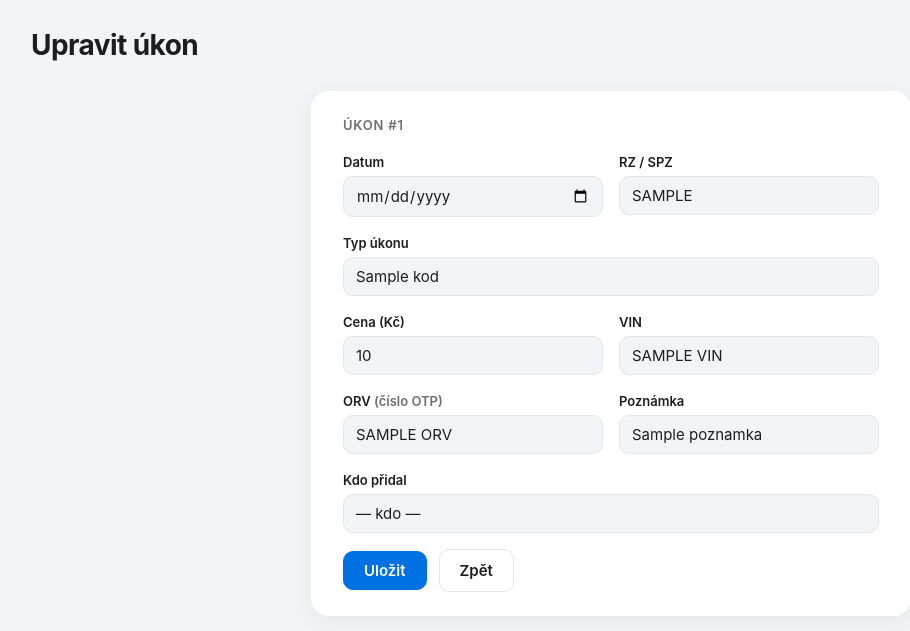
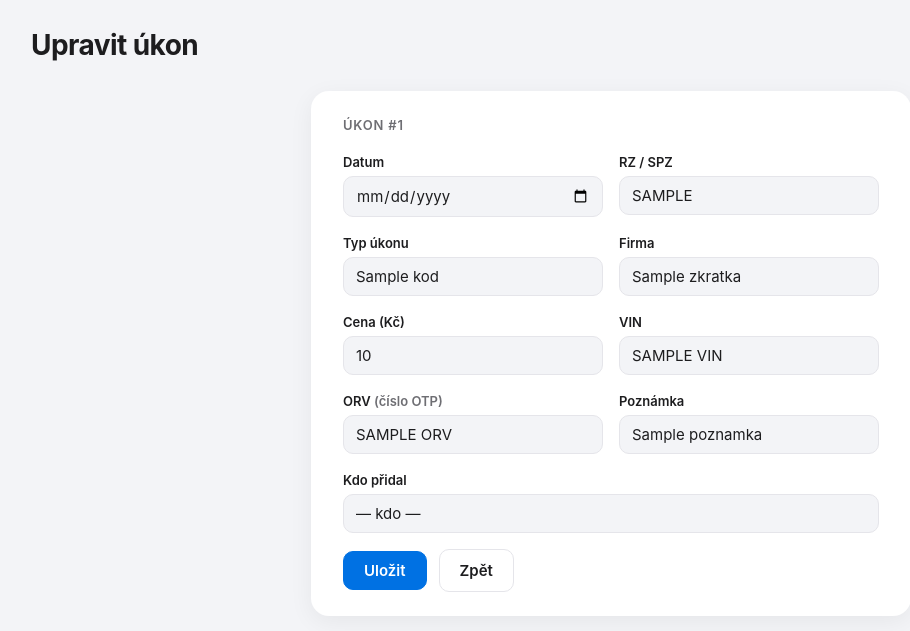
Before and after one commit to Kosacek/prepis-vozidla, a Flask app: template ukony_tracker/templates/ukony_edit.html in a window 1280 px wide. Shown: the part 55-686 px from the top of the page, without its empty margins (29-939 px from the left). Run offline with Flask 3, Linux system fonts and the light colour scheme; the template is opened without the code that fills it: most values are stand-ins (such as "Sample title", 1, 10 or a date in 2020).

Commit message:
feat(ukony): make firma editable on the úkon edit form
Put a shortened Typ úkonu beside a new Firma select in one form-row, so an
úkon can be re-assigned to a different company from the edit view (full page
and dashboard modal). edit_save persists firma_id, validated against the
firm table and falling back to the current firm on a missing/invalid value
so a bad id can never orphan the row. Bump Dockerfile CACHEBUST.

```diff
--- a/ukony_tracker/templates/_ukon_form.html
+++ b/ukony_tracker/templates/_ukon_form.html
@@ -16,6 +16,7 @@
     </div>
   </div>
 
+  <div class="form-row">
     <div class="field">
       <label>Typ úkonu</label>
       <select name="typ_kod">
@@ -23,6 +24,15 @@
           <option value="{{ t.kod }}" {{ 'selected' if u.typ_kod == t.kod }}>{{ t.kod }}</option>
         {% endfor %}
       </select>
+    </div>
+    <div class="field">
+      <label>Firma</label>
+      <select name="firma_id">
+        {% for f in firmy %}
+          <option value="{{ f.id }}" {{ 'selected' if u.firma_id == f.id }}>{{ f.zkratka }}</option>
+        {% endfor %}
+      </select>
+    </div>
   </div>
 
   <div class="form-row">
```
Also changed, not shown: ukony_tracker/routes/ukony.py (+12 -1 lines), ukony_tracker/tests/test_ukony_routes.py (+41 -0 lines), 1 other file. Lines whose indentation alone changed are shown as unchanged.
